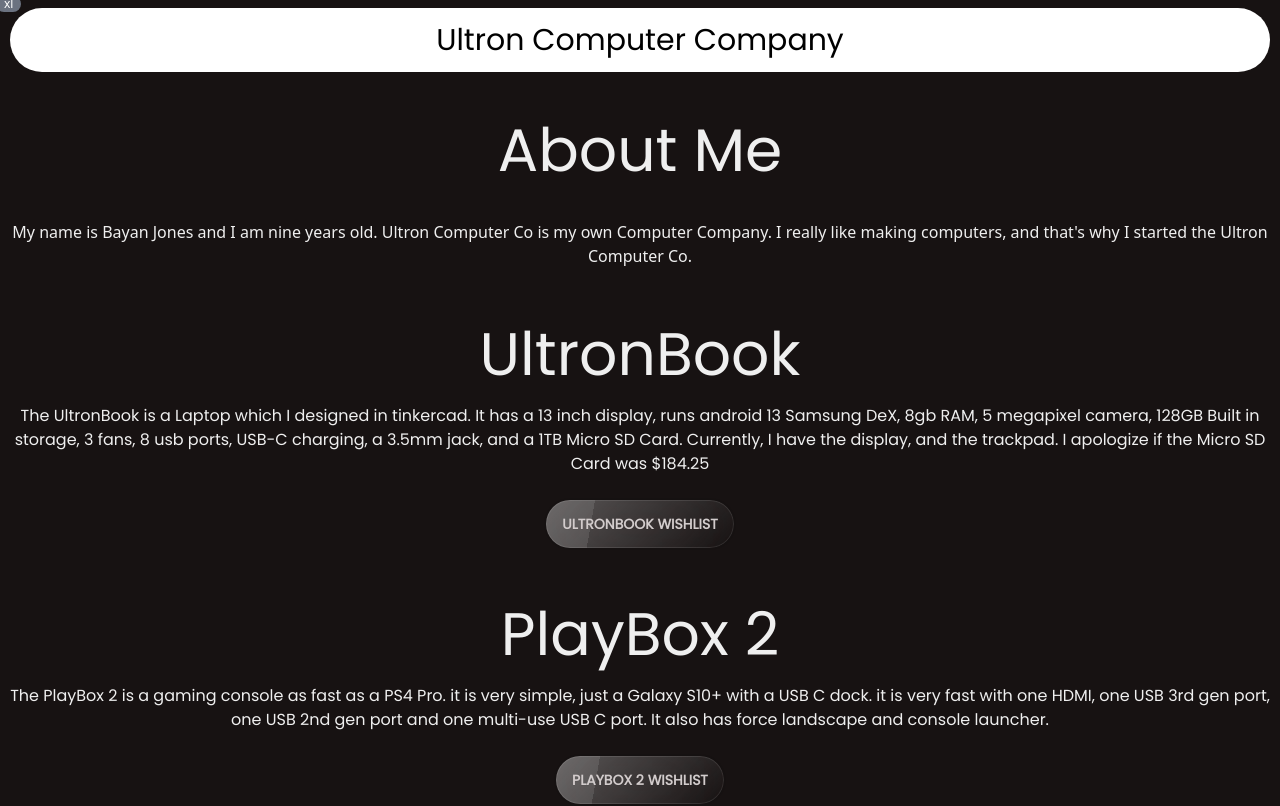
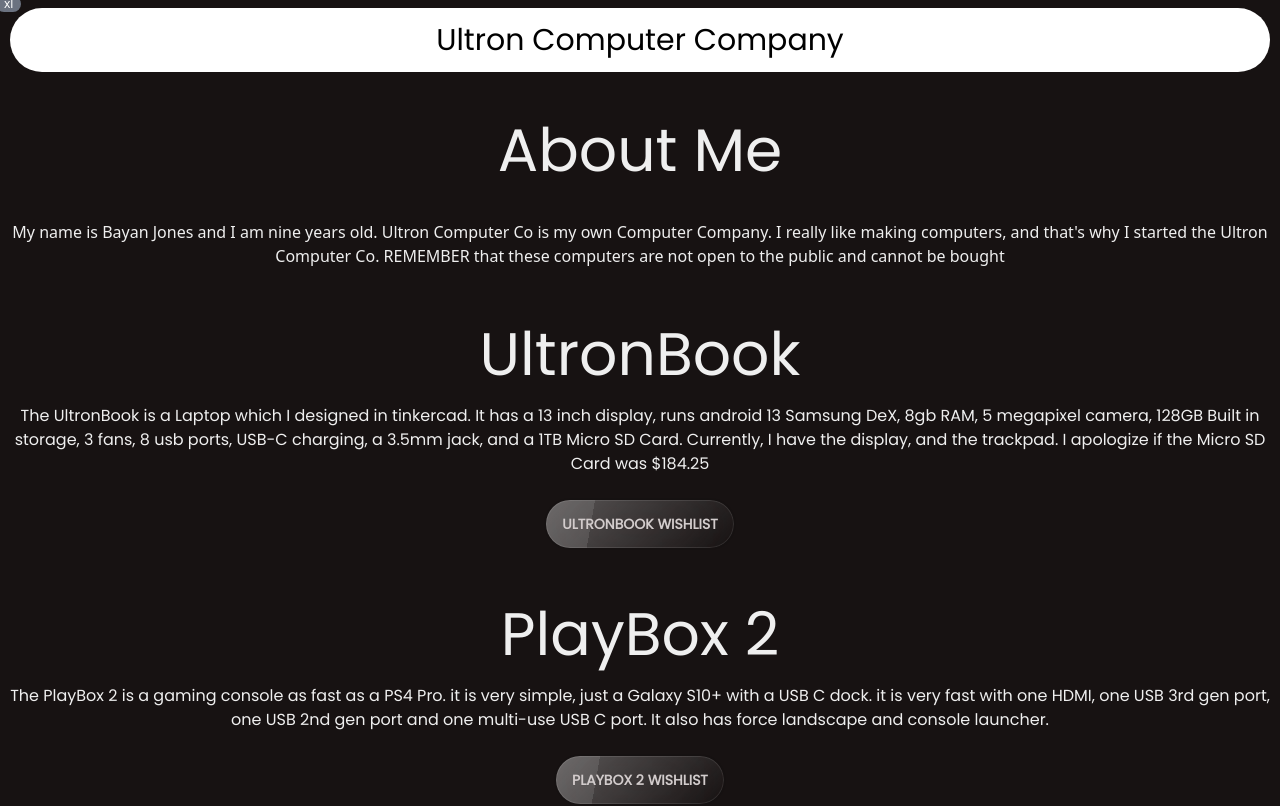
Before and after one commit to bayanalan/ultroncomputerco, a SvelteKit app: page / in a window 1280 px wide. Shown: the top 806 px of the page. Built offline with nearby package versions, Linux system fonts and the light colour scheme.

Commit message:
Updated Terms

```diff
--- a/src/routes/+page.svelte
+++ b/src/routes/+page.svelte
@@ -11,7 +11,7 @@
 
 <h1 class=" poppins text-center text-6xl pt-12">About Me</h1>
 <p class="text-center pt-10" > My name is Bayan Jones and I am nine years old. Ultron Computer Co is my own Computer Company. I really like making computers, and that's
- why I started the Ultron Computer Co.</p>
+ why I started the Ultron Computer Co. REMEMBER that these computers are not open to the public and cannot be bought</p>
  <h1 class="text-6xl text-center font-Roboto pt-14">UltronBook</h1>
  <h1 class="pt-5 text-center">The UltronBook is a Laptop which I designed in tinkercad. It has a 13 inch display,
 runs android 13 Samsung DeX, 8gb RAM, 5 megapixel camera, 128GB Built in storage, 3 fans, 8 usb ports, USB-C charging, a 3.5mm jack, and a 1TB Micro SD Card. Currently, I have the display, and the trackpad. I apologize if the Micro SD Card was $184.25 </h1>
@@ -43,7 +43,7 @@
 <h1 class="text-center text-6xl pt-14">Dream PC</h1>
 
 <h1 class="text-center pt-5">I included my Dream PC because I want to develop websites with code, (you need a powerful computer to do that), play games and make videos about it, (you also need a powerful computer to do that), and I want to use it for tinkercad models of Ultron computers. I already have the Aorus B450 Pro Motherboard 1st gen.</h1>
-
+np
 <div class="w-full text-center">
   <a class=" poppins btn glass mt-6 rounded-full hover:shadow-xl " href="https://www.amazon.com/hz/wishlist/ls/W7807HTP7TBW?ref_=wl_share" target="_blank">Dream PC Wishlist</a>
 </div>
```
